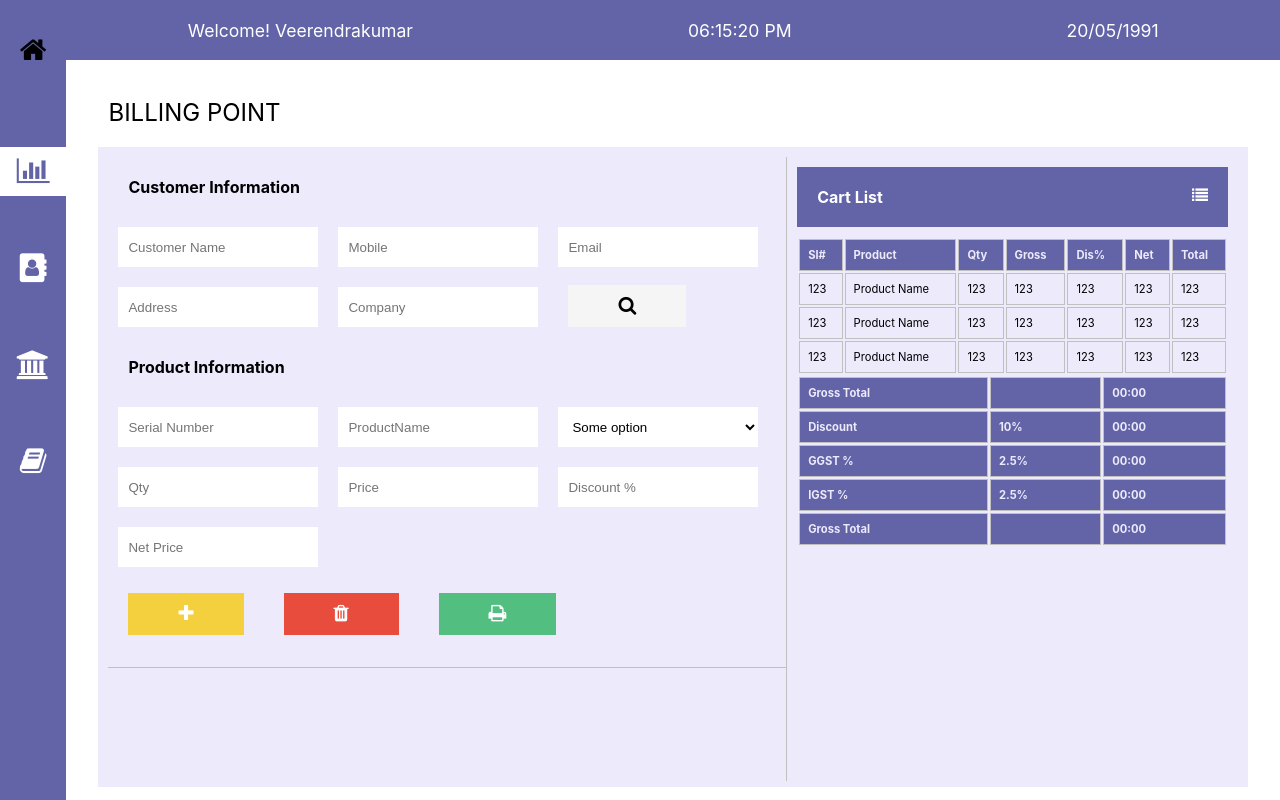
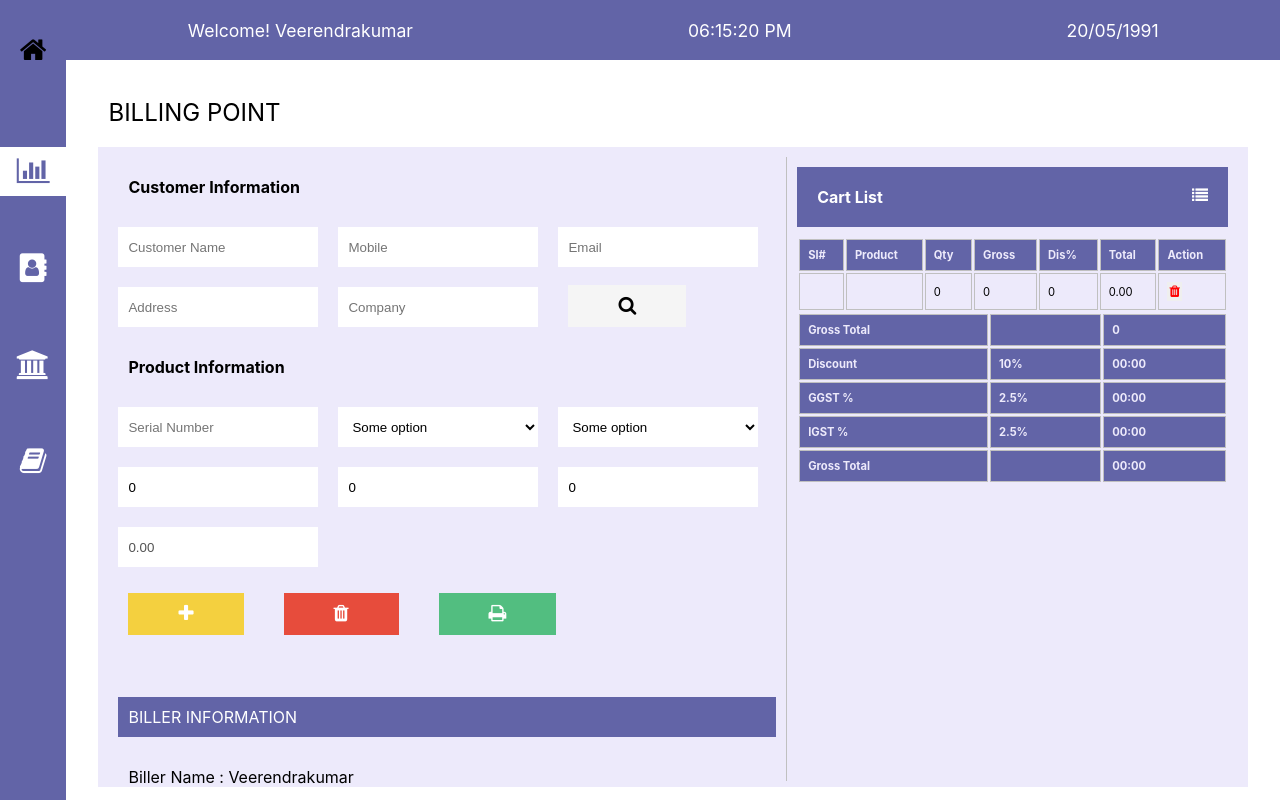
Before and after one commit to pveeraking002/Biller, a React (Create React App) app: page / in a window 1280 px wide. Both pictures are taken after a click on the button 185 px from the left and 614 px from the top of the page. Built offline with nearby package versions, Linux system fonts and the light colour scheme.

Commit message:
added new file and modified

```diff
--- /dev/null
+++ b/src/components/Sales/saleList.js
@@ -0,0 +1,22 @@
+import React from "react";
+
+const SalesList = (props)=>{
+    const proList = props.productList.map((pro)=>{
+        return(
+            <>
+            <tr>
+                <td>{pro.serial}</td>
+                <td>{pro.product}</td>
+                <td>{pro.qty}</td>
+                <td>{pro.price}</td>
+                <td>{pro.dis}</td>
+                <td>{pro.total}</td>
+                <td><button style={{padding:"2px", border:"none", textAlign:"center"}}><i class='fa fa-trash' style={{color:"red"}}></i></button></td>
+            </tr>
+            </>
+        );
+    });
+    return <>{proList}</>
+}
+
+export default SalesList;
--- a/src/components/Sales/sales.css
+++ b/src/components/Sales/sales.css
@@ -48,7 +48,6 @@
 {
     margin:0 auto;
     width:60%;
-    border-bottom:1px solid silver;
 }
 
 .window .wcontainer .entry input,
@@ -127,6 +126,29 @@
 {
     padding:10px;
 }
+.window .wcontainer .entry .billerInfo
+{
+    padding:10px;
+}
+.window .wcontainer .entry .billerInfo .head
+{
+    background-color: var(--bgcolor);
+    color:#fff;
+    padding:10px;
+    margin-bottom:20px;
+}
+.window .wcontainer .entry .billerInfo .container
+{
+    padding:10px;
+    display: flex;
+    flex-direction: column;
+    gap:20px;
+}
+
+
+
+
+
 
 /* Box Ara */
 
@@ -136,7 +158,7 @@
     width:40%;
     height:78vh;
     border-left:1px solid silver;
-
+    overflow-y: auto;
 }
 .window .wcontainer .box .plist
 {
@@ -159,6 +181,7 @@
     margin:0 auto;
     width:100%;
     height:100%;
+    bottom:0;
 }
 .window .wcontainer .box .plist .cart table
 {
--- a/src/components/Sales/sales.js
+++ b/src/components/Sales/sales.js
@@ -1,7 +1,57 @@
-import React from "react";
+import React, { useState } from "react";
 import '../Sales/sales.css';
+import SalesList from "./saleList";
 
 const Sales = ()=>{
+    const [grossTotal,setGrossTotal] = useState(0);
+    const [pList,setPlist] = useState([]);
+    const [sForm,setsForm] = useState({
+        serial:'',
+        product:'',
+        qty:0,
+        price:0,
+        dis:0,
+        total:0
+    });
+
+    const calculateTotal = (dis,qty,total)=>{
+        const ctot = qty*total;
+        if(dis===0){
+            return (ctot).toFixed(2);
+        }
+        else{
+            return  (ctot - ctot*dis/100).toFixed(2);
+
+        }
+
+    }
+
+
+
+    const addItem = ()=>{
+        if(!setsForm.serial && !setsForm.qty && !setsForm.price)
+        {
+            setsForm({...sForm,total:total})
+            setPlist(pList=>[...pList,sForm]);
+
+            grossTotalFunc()
+        }
+
+    };
+    const grossTotalFunc = ()=>{
+
+        pList.map((item)=>{
+               setGrossTotal(item.price + grossTotal);
+            });
+
+            console.log(grossTotal);
+    }
+    const handleChange = (event)=>{
+        const { name, value } = event.target;
+        setsForm({...sForm,[name]:value});
+    };
+
+    const total = calculateTotal(sForm.dis,sForm.qty,sForm.price);
     return(<>
         <div className="sales">
             <div className="headerPart">
@@ -11,31 +61,47 @@ const Sales = ()=>{
                 <div className="wcontainer">
                    <div className="entry">
                         <h4>Customer Information</h4>
-                        <input type="text" name="cusName" id="cusName" placeholder="Customer Name"/>
+                        <input type="text" name="cusName" id="cusName" placeholder="Customer Name" />
                         <input type="text" name="mobile" id="mobile" placeholder="Mobile"/>
                         <input type="text" name="email" id="email" placeholder="Email"/>
                         <input type="text" name="address" id="address" placeholder="Address"/>
                         <input type="text" name="company" id="company" placeholder="Company"/>
                         <button><i class='fa fa-search'></i></button>
                         <br/>
+
                         <h4>Product Information</h4>
-                        <input type="text" name="Serial" id="Serial" placeholder="Serial Number"/>
-                        <input type="text" name="pname" id="pname" placeholder="ProductName"/>
-                        <select>
+                        <input type="text" name="serial" id="Serial" value={sForm.serial} onChange={handleChange} placeholder="Serial Number"/>
+
+                        <select name="product" id="pname" value={sForm.product} onChange={handleChange}>
                         <option value="someOption">Some option</option>
                         <option value="otherOption">Other option</option>
                         </select>
-                        <input type="text" name="qty" id="qty" placeholder="Qty"/>
-                        <input type="text" name="price" id="price" placeholder="Price"/>
-                        <input type="text" name="dis" id="dis" placeholder="Discount %"/>
-                        <input type="text" name="nprice" id="nprice" placeholder="Net Price"/>
+
+                        <select value={sForm.subtype} onChange={handleChange} >
+                        <option value="someOption">Some option</option>
+                        <option value="otherOption">Other option</option>
+                        </select>
+                        <input type="text" name="qty" id="qty" value={sForm.qty} onChange={handleChange} placeholder="Qty"/>
+                        <input type="text" name="price" id="price" value={sForm.price} onChange={handleChange}  placeholder="Price"/>
+                        <input type="text" name="dis" id="dis" value={sForm.dis} onChange={handleChange} placeholder="Discount %"/>
+                        <input type="text" name="total" id="total" value={sForm.total = total} placeholder="Total" disabled/>
                         <br/>
                         <div className="btnGroup">
-                            <button><i class='fa fa-plus'></i></button>
+                            <button onClick={addItem}><i class='fa fa-plus'></i></button>
                             <button><i class='fa fa-trash'></i></button>
                             <button><i class='fa fa-print'></i></button>
                         </div>
+                        <br/>
+                        <div className="billerInfo">
+                            <div className="head">BILLER INFORMATION</div>
+                            <div className="container">
+                                <div className="bName">Biller Name : Veerendrakumar</div>
+                                <div className="bStart">Start Time : 00:00:00</div>
+                                <div className="brole">Role : Admin</div>
+                            </div>
+                        </div>
                    </div>
+                   {/* Boxing code */}
                    <div className="box">
                         <div className="plist">
                                 <div className="lst">
@@ -50,37 +116,11 @@ const Sales = ()=>{
                                             <th>Qty</th>
                                             <th>Gross</th>
                                             <th>Dis%</th>
-                                            <th>Net</th>
                                             <th>Total</th>
+                                            <th>Action</th>
                                         </tr>
                                         <tbody>
-                                            <tr>
-                                                <td>123</td>
-                                                <td>Product Name</td>
-                                                <td>123</td>
-                                                <td>123</td>
-                                                <td>123</td>
-                                                <td>123</td>
-                                                <td>123</td>
-                                            </tr>
-                                            <tr>
-                                                <td>123</td>
-                                                <td>Product Name</td>
-                                                <td>123</td>
-                                                <td>123</td>
-                                                <td>123</td>
-                                                <td>123</td>
-                                                <td>123</td>
-                                            </tr>
-                                            <tr>
-                                                <td>123</td>
-                                                <td>Product Name</td>
-                                                <td>123</td>
-                                                <td>123</td>
-                                                <td>123</td>
-                                                <td>123</td>
-                                                <td>123</td>
-                                            </tr>
+                                            <SalesList productList={pList}/>
                                         </tbody>
                                     </table>
                                     <div className="tot">
@@ -88,7 +128,7 @@ const Sales = ()=>{
                                             <tr>
                                                 <td>Gross Total</td>
                                                 <td></td>
-                                                <td>00:00</td>
+                                                <td>{grossTotal}</td>
                                             </tr>
                                              <tr>
                                                 <td>Discount</td>
```
